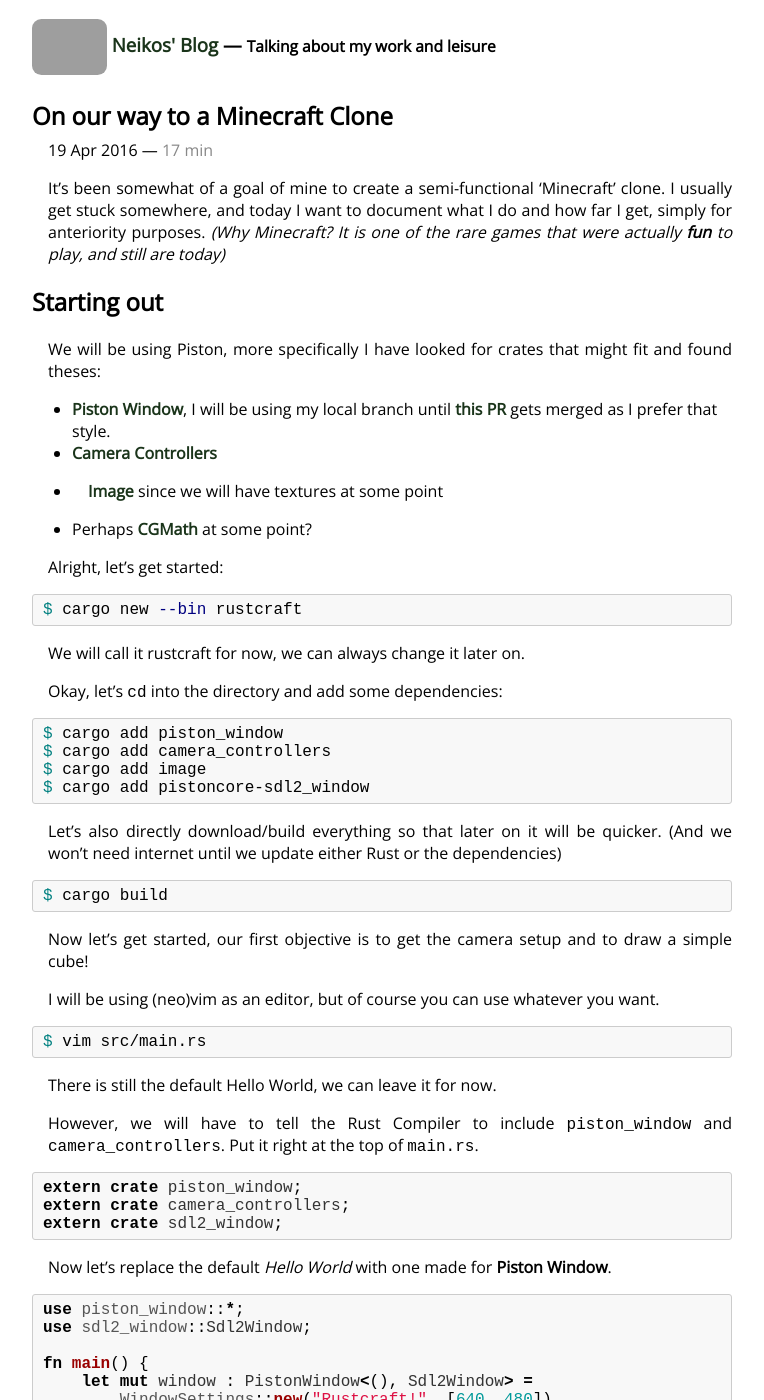
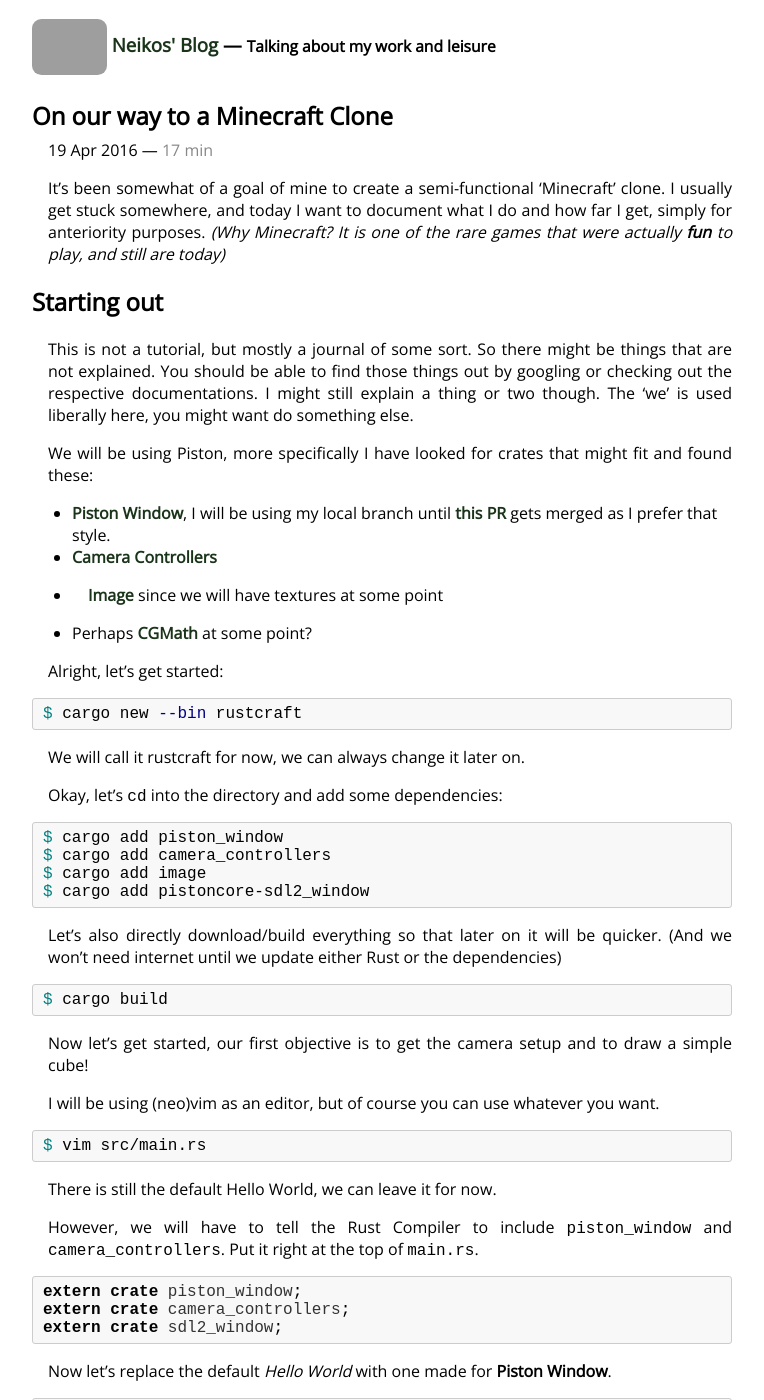
Before and after one commit to TheNeikos/TheNeikos.github.io, a Jekyll site: the page built from _posts/2016-04-19-On_our_way_to_a_Minecraft_Clone.md, in a window 1280 px wide and 1400 px high. Shown: the whole window, without its empty margins (258-1022 px from the left). Built offline with Jekyll 4.4.1, drawn with Linux system fonts in a browser that asks for light colours; some of the changed text lies outside the part shown; grey boxes are pictures that could not be loaded.

Commit message:
Add link to code on github

```diff
--- a/_posts/2016-04-19-On_our_way_to_a_Minecraft_Clone.md
+++ b/_posts/2016-04-19-On_our_way_to_a_Minecraft_Clone.md
@@ -12,8 +12,14 @@
 
 ## Starting out
 
+This is not a tutorial, but mostly a journal of some sort. So there might be
+things that are not explained. You should be able to find those things out by
+googling or checking out the respective documentations. I might still explain a
+thing or two though. The 'we' is used liberally here, you might want do
+something else.
+
 We will be using Piston, more specifically I have looked for crates that might
-fit and found theses:
+fit and found these:
 
 - [Piston Window](https://github.com/PistonDevelopers/piston_window), I will be
   using my local branch until [this
@@ -417,5 +422,6 @@
 
 Another thing I want to do is to be able to interact with the cubes.
 
+The source code can be found [here](https://github.com/TheNeikos/rustcraft/tree/v0.1)
 
 See ya next time!
```
Also changed, not shown: other parts of _posts/2016-04-19-On_our_way_to_a_Minecraft_Clone.md (+1 -2 lines).
